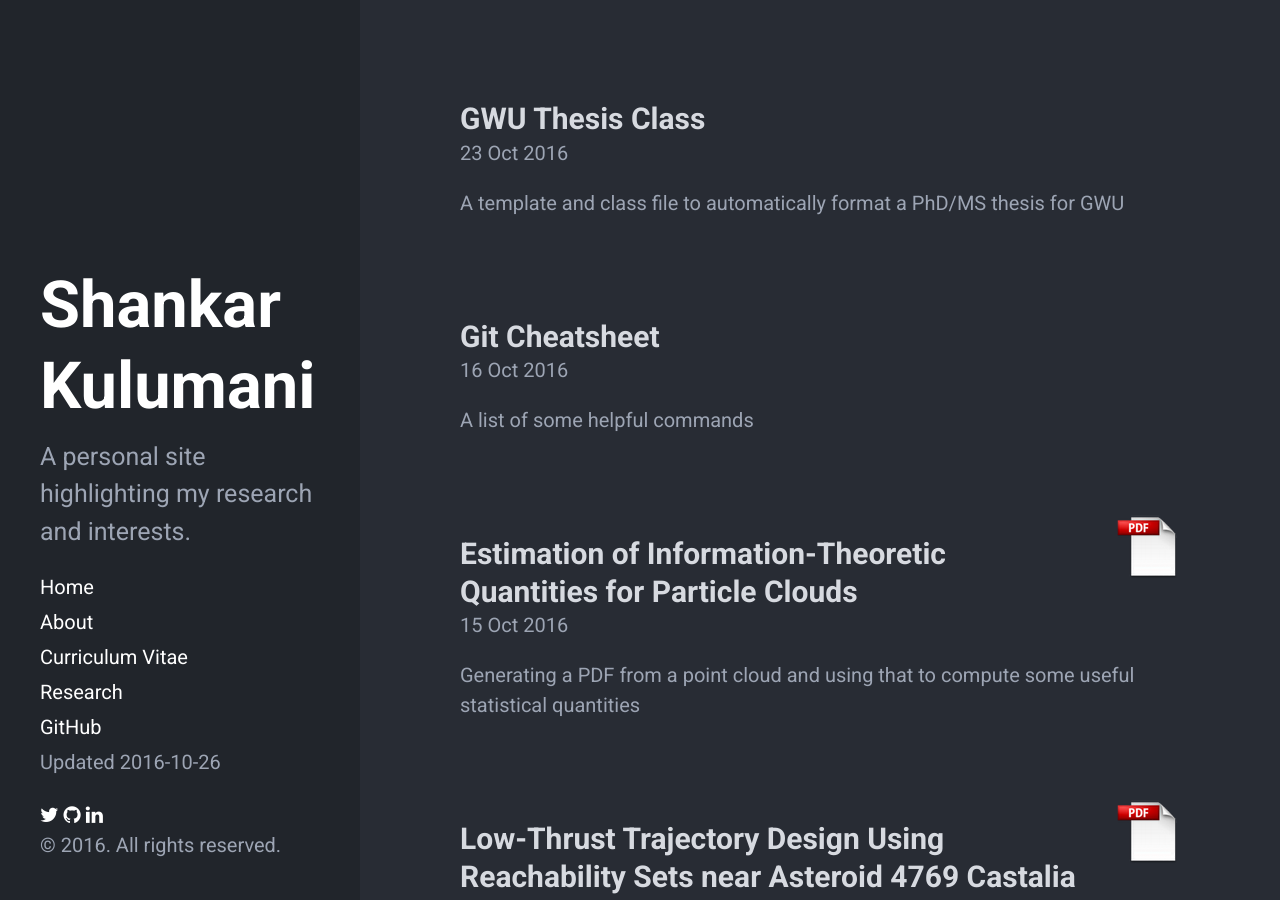
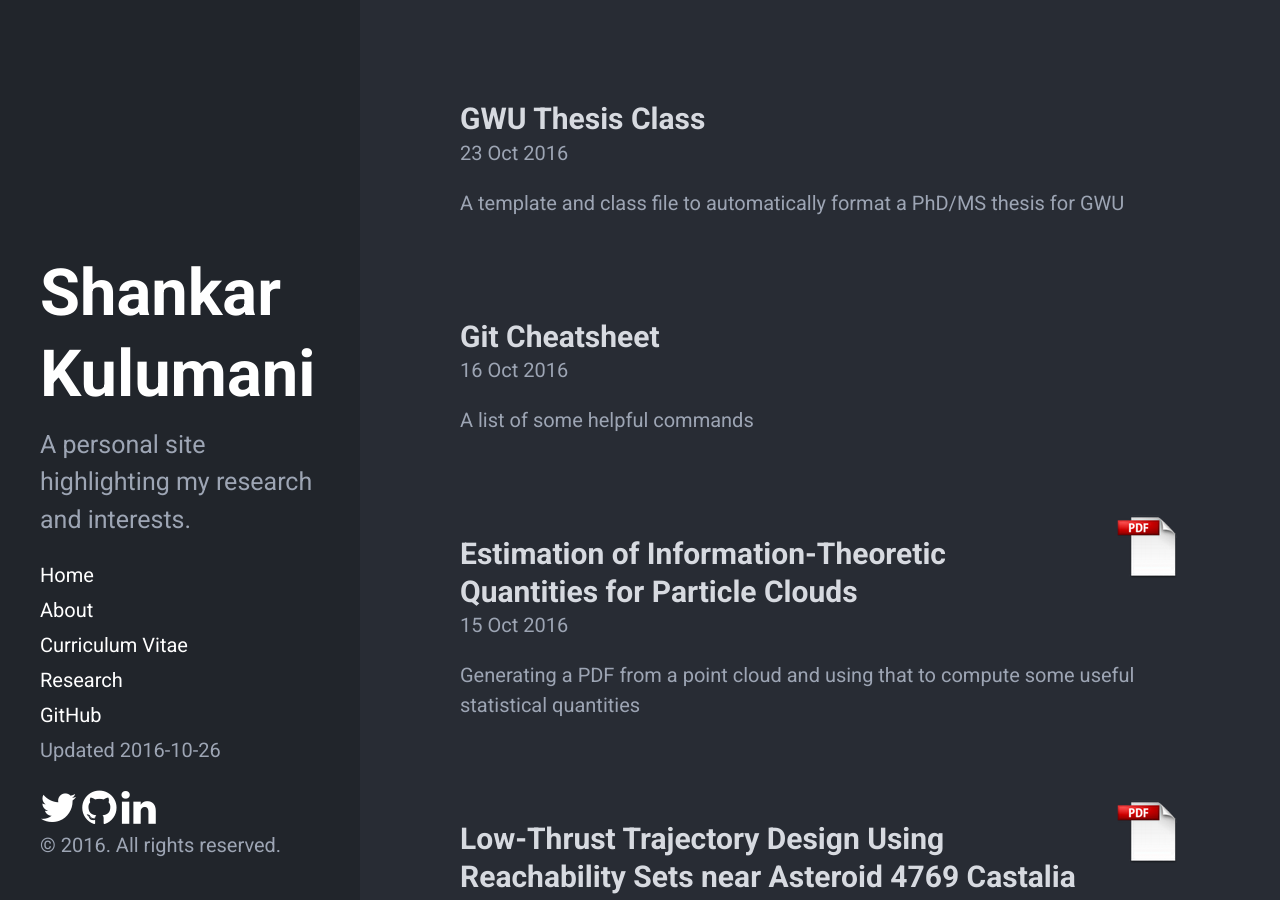
Before and after one commit to skulumani/skulumani.github.io, a Jekyll site: the page built from index.html, in a window 1280 px wide and 900 px high. Built offline with Jekyll 4.4.1, drawn with Linux system fonts in a browser that asks for light colours; nearby versions of some CDN libraries; the list of posts is cut into pages by our own code.

Commit message:
Increase font awesome size
Increase the font awesome icons to 2x

```diff
--- a/_includes/sidebar.html
+++ b/_includes/sidebar.html
@@ -33,36 +33,36 @@
     </nav>
   {% if site.twitter_username %}
 
-  <a href="https://twitter.com/{{ site.twitter_username }}"> <i class="fa fa-twitter"></i> </a>
+  <a href="https://twitter.com/{{ site.twitter_username }}"> <i class="fa fa-twitter fa-2x"></i> </a>
 
   {% endif %}
 
   {% if site.github_username %}
 
-  <a href="https://github.com/{{ site.github_username }}"><i class="fa fa-github"></i> </a>
+  <a href="https://github.com/{{ site.github_username }}"><i class="fa fa-github fa-2x"></i> </a>
 
   {% endif %}
 
   {% if site.linkedin_username %}
 
-  <a href="https://linkedin.com/in/{{ site.linkedin_username }}"><i class="fa fa-linkedin"></i></a>
+  <a href="https://linkedin.com/in/{{ site.linkedin_username }}"><i class="fa fa-linkedin fa-2x"></i></a>
   {% endif %}
 
   {% if site.google_plus_username %}
 
-  <a href="https://plus.google.com/{{ site.google_plus_username }}"><i class="fa fa-google-plus"></i> </a>
+  <a href="https://plus.google.com/{{ site.google_plus_username }}"><i class="fa fa-google-plus fa-2x"></i> </a>
 
   {% endif %}
 
   {% if site.facebook_username %}
 
-  <a href="https://www.facebook.com/{{ site.facebook_username }}"><i class="fa fa-facebook"></i></a>
+  <a href="https://www.facebook.com/{{ site.facebook_username }}"><i class="fa fa-facebook fa-2x"></i></a>
 
   {% endif %}
 
   {% if site.dribbble_username %}
 
-  <a href="https://dribbble.com/{{ site.dribbble_username }}" class="icon"><i class="fa fa-dribbble"></i> </a>
+  <a href="https://dribbble.com/{{ site.dribbble_username }}" class="icon"><i class="fa fa-dribbble fa-2x"></i> </a>
   {% endif %}
 
     <!-- <p>&copy; {{ site.time | date: '%Y' }}. All rights reserved.</p> -->
```
